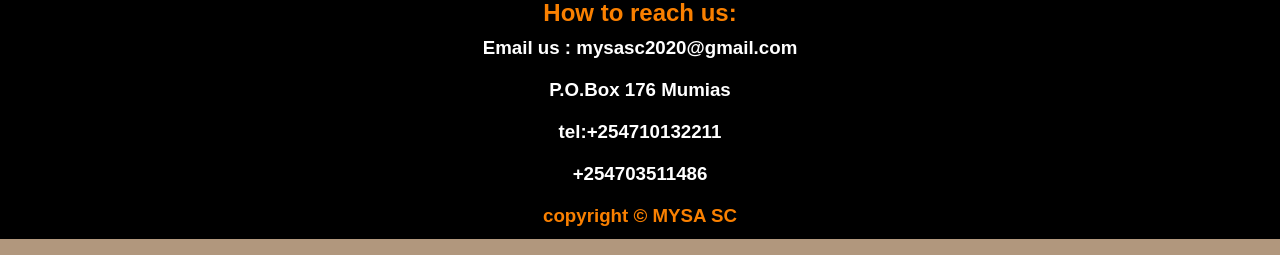
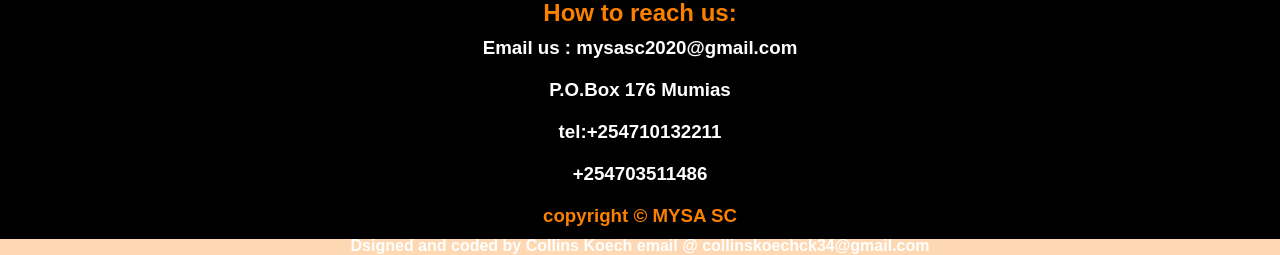
Before and after one commit to collinskoech11/MumiasYouthSportsAssosiation, a PHP site: page /employability.html in a window 1280 px wide. Shown: the part 991-1246 px from the top of the page. Run offline with PHP 8.4, Linux system fonts and the light colour scheme.

Commit message:
updated footer

```diff
--- a/employability.html
+++ b/employability.html
@@ -86,6 +86,7 @@
 		<h3>tel:+254710132211</h3>
 		<h3>+254703511486</h3>
 		<h3><span>copyright &copy; MYSA SC </span></h3>
+		<h4>Dsigned and coded by Collins Koech email @ collinskoechck34@gmail.com</h4>
 	</div>
 </footer>
 	<button id="btnScrollToTop">
--- a/index.html
+++ b/index.html
@@ -223,6 +223,8 @@
 		<h3>tel:+254710132211</h3>
 		<h3>+254703511486</h3>
 		<h3><span>copyright &copy; MYSA SC </span></h3>
+		<br>
+		<h4>Dsigned and coded by Collins Koech email @ collinskoechck34@gmail.com</h4>
 	</div>
 </footer>
 
--- a/login.html
+++ b/login.html
@@ -102,6 +102,7 @@
     <h3>tel:+254710132211</h3>
     <h3>+254703511486</h3>
     <h3><span>copyright &copy; MYSA SC </span></h3>
+    <h4>Dsigned and coded by Collins Koech email @ collinskoechck34@gmail.com</h4>
   </div>
 </footer>
 </body>
--- a/login.php
+++ b/login.php
@@ -107,6 +107,7 @@
     <h3>P.O.Box 176 Mumias</h3>
     <h3>tel:+254710132211</h3>
     <h3>+254703511486</h3>
+    <h4>Dsigned and coded by Collins Koech email @ collinskoechck34@gmail.com</h4>
   </div>
 </footer>
 </body>
```
